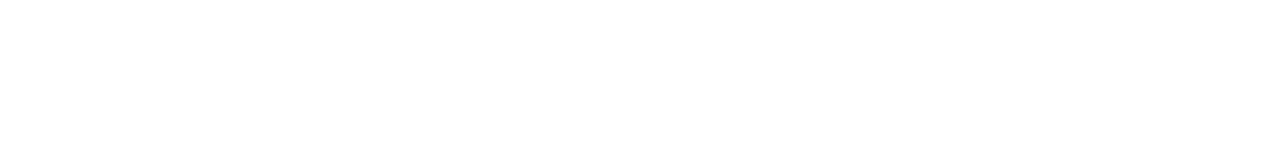
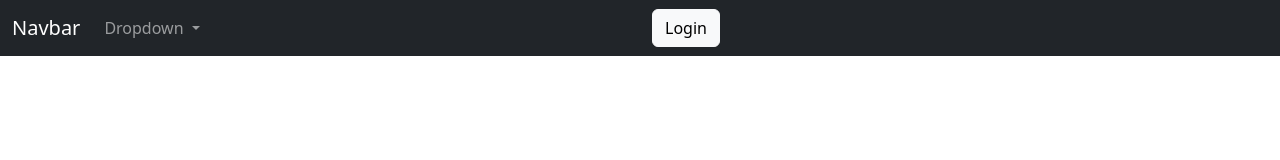
Before and after one commit to JoaquinVeraOrtega/portfolio-frontend, a plain HTML site: page index.html in a window 1280 px wide. Drawn offline with nearby package versions, Linux system fonts and the light colour scheme.

Commit message:
comienzo de maquetado con bootstrap

```diff
--- a/index.html
+++ b/index.html
@@ -4,9 +4,51 @@
     <meta charset="UTF-8">
     <meta http-equiv="X-UA-Compatible" content="IE=edge">
     <meta name="viewport" content="width=device-width, initial-scale=1.0">
-    <title>Document</title>
+    <title>Maquetado HTML</title>
+    <!-- CSS only -->
+<link href="https://cdn.jsdelivr.net/npm/bootstrap@5.2.1/dist/css/bootstrap.min.css" rel="stylesheet" integrity="sha384-iYQeCzEYFbKjA/T2uDLTpkwGzCiq6soy8tYaI1GyVh/UjpbCx/TYkiZhlZB6+fzT" crossorigin="anonymous">
 </head>
 <body>
+    <!--barra de navegacion-->
+    <nav class="navbar navbar-expand-sm navbar-dark bg-dark">
+
+        <div class="container">
+          <a class="navbar-brand" href="#">Navbar</a>
+          <button class="navbar-toggler" type="button" data-bs-toggle="collapse" data-bs-target="#navbarNavDarkDropdown" aria-controls="navbarNavDarkDropdown" aria-expanded="false" aria-label="Toggle navigation">
+            <span class="navbar-toggler-icon"></span>
+          </button>
+          <div class="collapse navbar-collapse" id="navbarNavDarkDropdown">
+            <ul class="navbar-nav">
+              <li class="nav-item dropdown">
+                <a class="nav-link dropdown-toggle" href="#" role="button" data-bs-toggle="dropdown" aria-expanded="false">
+                  Dropdown
+                </a>
+                <ul class="dropdown-menu dropdown-menu-dark">
+                  <li><a class="dropdown-item" href="#">Action</a></li>
+                  <li><a class="dropdown-item" href="#">Another action</a></li>
+                  <li><a class="dropdown-item" href="#">Something else here</a></li>
+                </ul>
+              </li>
+            </ul>
+          </div>
+        </div>
+        <div class="container">
+            <button type="button" class="btn btn-light">Login</button>
+          </div>
+      </nav>
+    <!--imagen backgrpund-->
+
+    <!--presentacion-->
+
+    <!--educacion-->
+
+    <!--habilidades-->
+
+    <!--experiencia-->
+
+    <!--contacto-->
+
+    <!--proyectos-->
 
 </body>
 </html>
```
